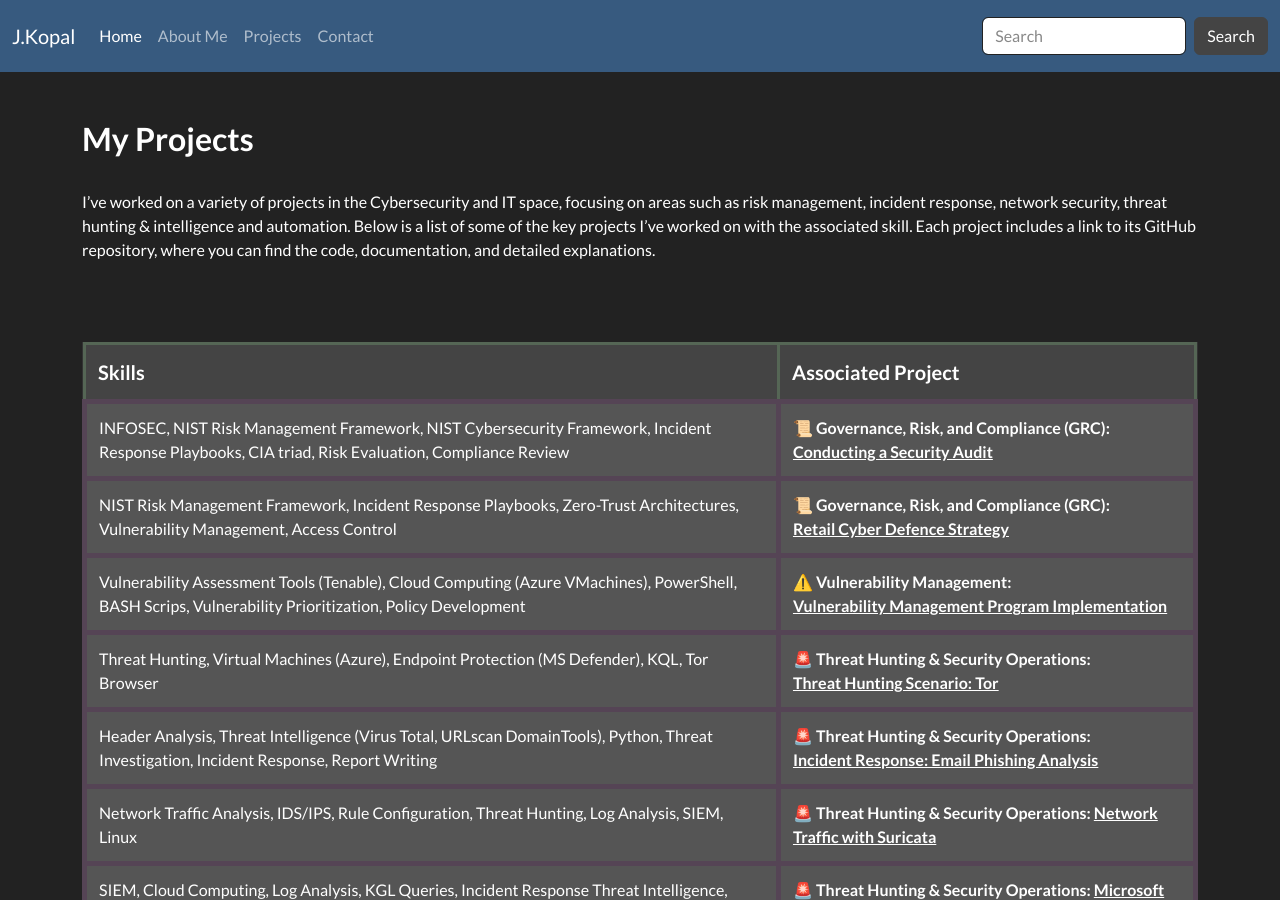
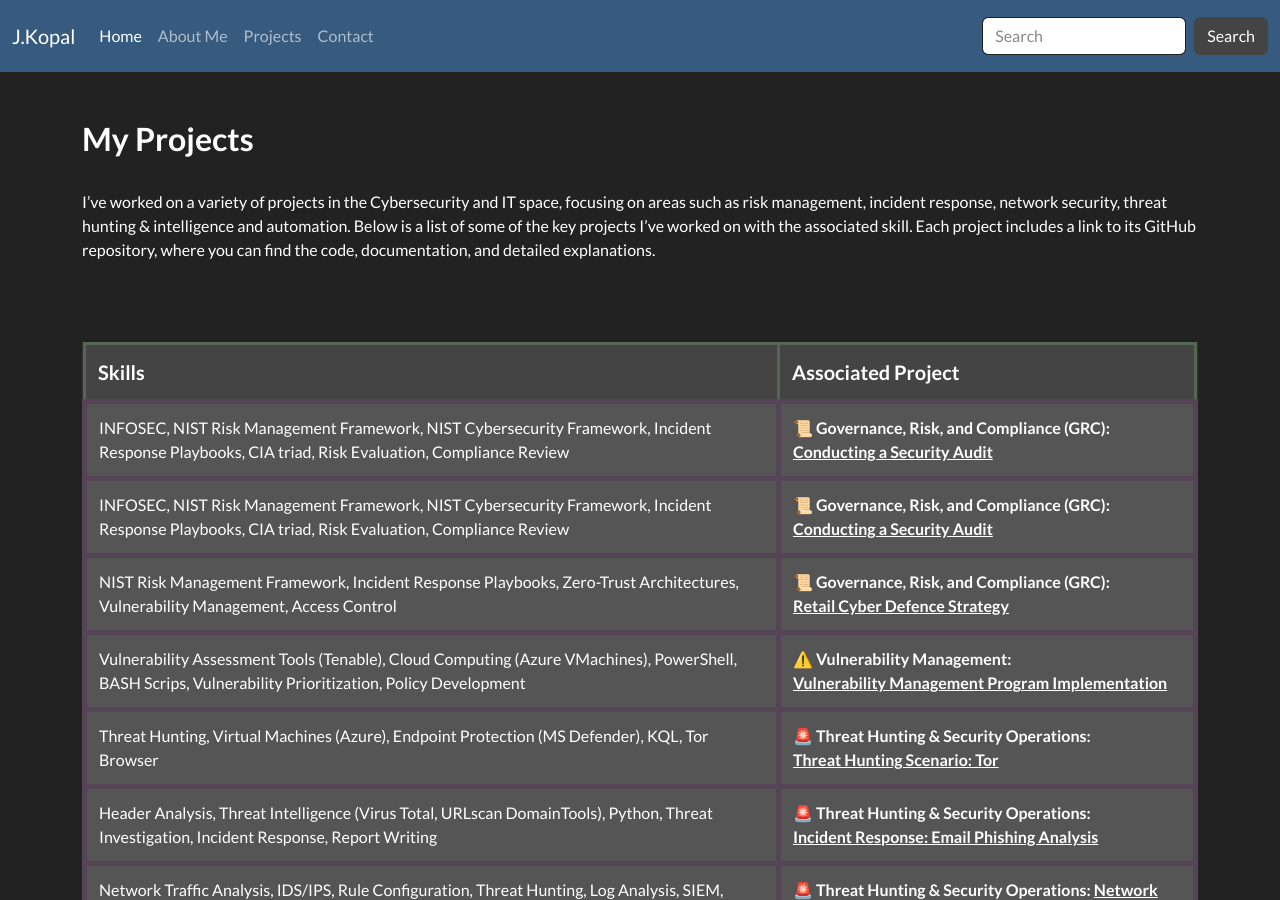
Before and after one commit to JKopal101/jkopal101.github.io, a Jekyll site: the page built from projects.md, in a window 1280 px wide and 900 px high. Built offline with Jekyll 4.4.1, drawn with Linux system fonts in a browser that asks for light colours.

Commit message:
Update projects.md

```diff
--- a/projects.md
+++ b/projects.md
@@ -19,6 +19,18 @@ I’ve worked on a variety of projects in the Cybersecurity and IT space, focusi
     </tr>
   </thead>
   <tbody>
+    <tr style="background-color:#555;">
+      <td style="padding:12px; border:5px solid #545;">
+        INFOSEC, NIST Risk Management Framework, NIST Cybersecurity Framework,
+        Incident Response Playbooks, CIA triad, Risk Evaluation, Compliance Review
+      </td>
+      <td style="padding:12px; border:5px solid #545;">
+         <strong>📜 Governance, Risk, and Compliance (GRC): </strong> <br>
+        <strong><a href="https://github.com/JKopal101/Conducting-a-Security-Audit" style="color:white;">
+          Conducting a Security Audit
+        </a></strong>
+      </td>
+    </tr>
     <tr style="background-color:#555;">
       <td style="padding:12px; border:5px solid #545;">
         INFOSEC, NIST Risk Management Framework, NIST Cybersecurity Framework,
```
